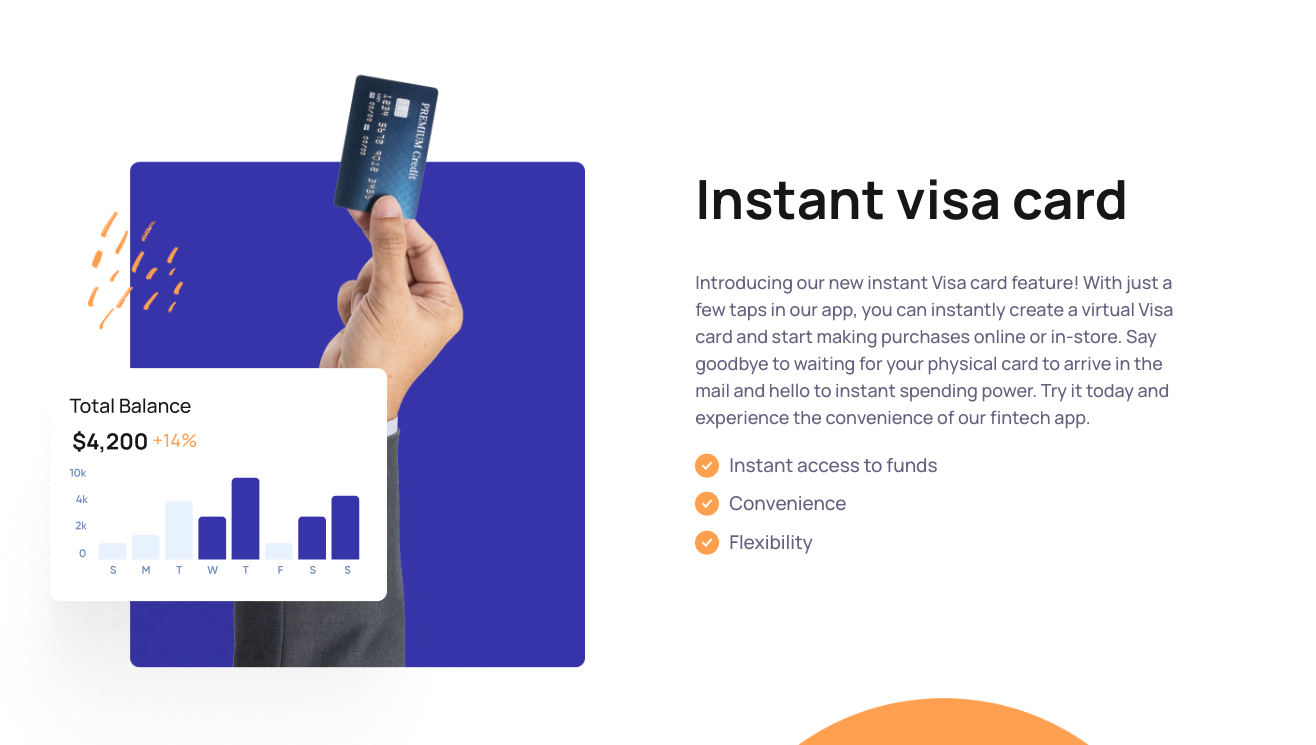
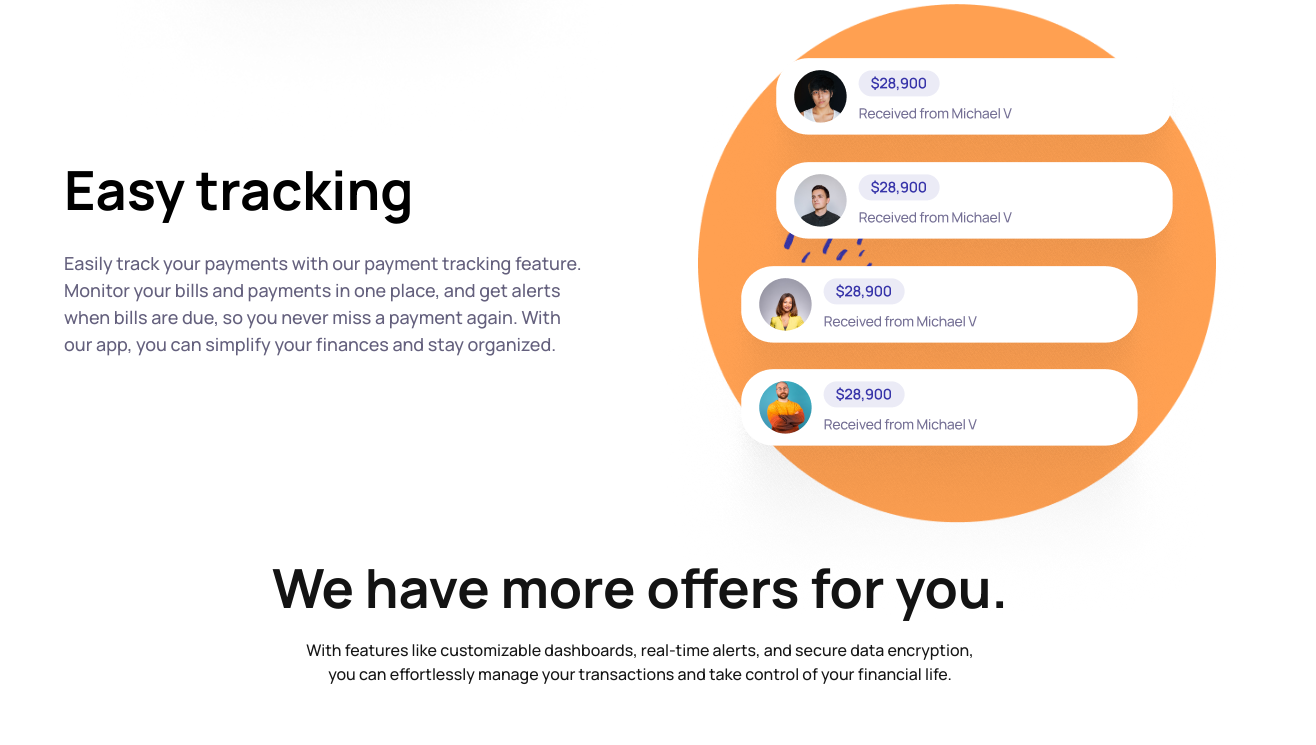
Before and after one commit to mrrpablo/Mospending, a website: page index.html in a window 1280 px wide. Shown: the part 2235-2980 px from the top of the page, 1316 px wide, since content can reach past the window. Drawn offline with Linux system fonts and the light colour scheme.

Commit message:
Update index.html

```diff
--- a/index.html
+++ b/index.html
@@ -123,8 +123,8 @@
             />
         </div>
 
-        <section class="md:pt-[650px]">
-          <div class=" md:p-6 md:mx-auto">
+    <section class="">
+          <div class="">
             <h2
               class="text-[2.5rem] md:text-[3.375rem] font-bold text-[#161616] text-center p-[20px]"
             >
@@ -180,15 +180,13 @@
           </div>
         </section>
 
-        <section >
-          <div class="p-6 md:mx-auto">
-            <div class="md:flex justify-between items-center relative md:mx-16 mx-8">
-              <div class="md:w-[45%]">
-                <img src="./images/hwc.png" alt="hand holding card" />
+            <div class="md:flex justify-between items-center  md:mx-16 mx-8">
+              <div class="md:w-[45%] relative">
+                <img src="./images/hwc.png" alt="hand holding card"/>
                 <img
                   src="./images/chart.png"
                   alt="chart image"
-                  class="absolute md:top-[53%] md:-left-[10%] top-[18%] -left-[20%]"
+                  class="absolute md:top-[53%] md:left-[10%] top-[18%] -left-[20%]"
                 />
               </div>
               <div class="md:w-[45%] items-start">
@@ -228,7 +226,9 @@
                 </div>
               </div>
             </div>
-            <div class="md:flex justify-between items-center mt-[1.875rem] md:mx-16 mx-8">
+
+
+            <div class="md:flex justify-between items-center mt-[1.875rem] relative md:mx-16 mx-8">
               <div class="md:w-[45%]">
                 <h3
                   class="font-extrabold text-[2.5rem] md:text-[3.375rem] text-[#161616]my-[1.875rem]"
@@ -243,32 +243,32 @@
                 </p>
               </div>
 
-              <div class="md:w-[45%] relative">
+              <div class="md:w-[45%] ">
+                <div class="">
                 <img src="./images/circle.png" alt="" />
+                </div>
                 <img
                   src="./images/Group 165.png"
                   alt="tracking details"
-                  class="absolute top-[10%] md:left-[10%] left-[8%]"
+                  class="absolute top-[10%] left-0% "
                 />
                 <img
                   src="./images/Frame 2608979.png"
                   alt="tracking details"
-                  class="absolute top-[30%] md:left-[25%] left-[18%]"
+                  class="absolute top-[30%] -right-[200px]"
                 />
                 <img
                   src="./images/Frame 2608980.png"
                   alt="tracking details"
-                  class="absolute top-[50%] md:left-[20%] left-[15%]"
+                  class="absolute top-[50%] right-0"
                 />
                 <img
                   src="./images/Frame 2608981.png"
                   alt="tracking details"
-                  class="absolute top-[70%] md:left-[10%] left-[5%]"
+                  class="absolute top-[70%] right-0"
                 />
               </div>
             </div>
-          </div>
-        </section>
 
 
 
@@ -286,6 +286,9 @@
       </p>
 
   </div>
+
+
+
 <div class="my-[2.5rem] md:flex justify-between items-center md:mx-16 mx-8">
   <div class="bg-[#ffa051] md:w-[49%] rounded-[32px] p-6 mt-[1.25rem]">
     <h3
```
